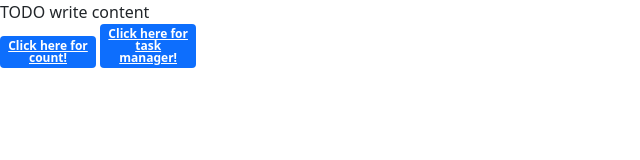
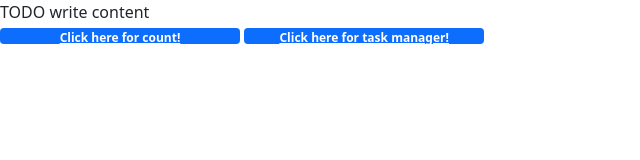
Before and after one commit to patrickmartx/UFF_DevWeb, a plain HTML site: page WebApplication1/web/index.html in a window 1280 px wide. Shown: the whole page, without its empty margins (0-640 px from the left). Drawn offline with nearby package versions, Linux system fonts and the light colour scheme.

Commit message:
Formatando botão

```diff
--- a/WebApplication1/web/index.html
+++ b/WebApplication1/web/index.html
@@ -13,10 +13,10 @@ Click nbfs://nbhost/SystemFileSystem/Templates/JSP_Servlet/Html.html to edit thi
     </head>
     <body>
         <div>TODO write content</div>
-        <div class="badge bg-primary text-wrap" style="width: 6rem;">
+        <div class="badge bg-primary text-wrap" style="width: 15rem; height: 1rem; text-align: center;">
             <a href="/WebApplication1/Cont" class="text-reset">Click here for count!</a>
         </div>
-        <div class="badge bg-primary text-wrap" style="width: 6rem;">
+        <div class="badge bg-primary text-wrap" style="width: 15rem; height: 1rem; text-align: center;">
             <a href="/WebApplication1/TaskManager" class="text-reset">Click here for task manager!</a>
         </div>
     </body>
```
